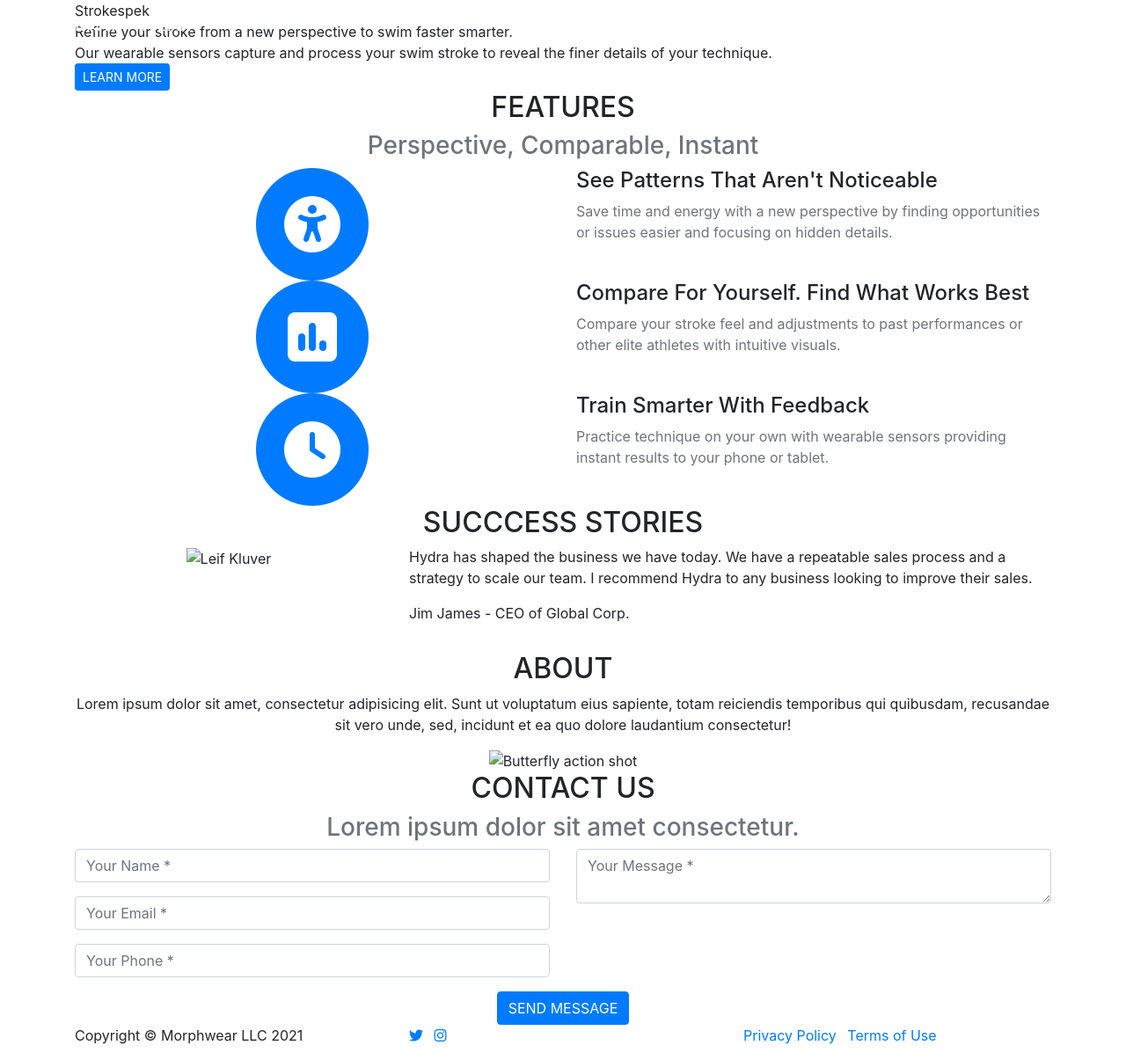
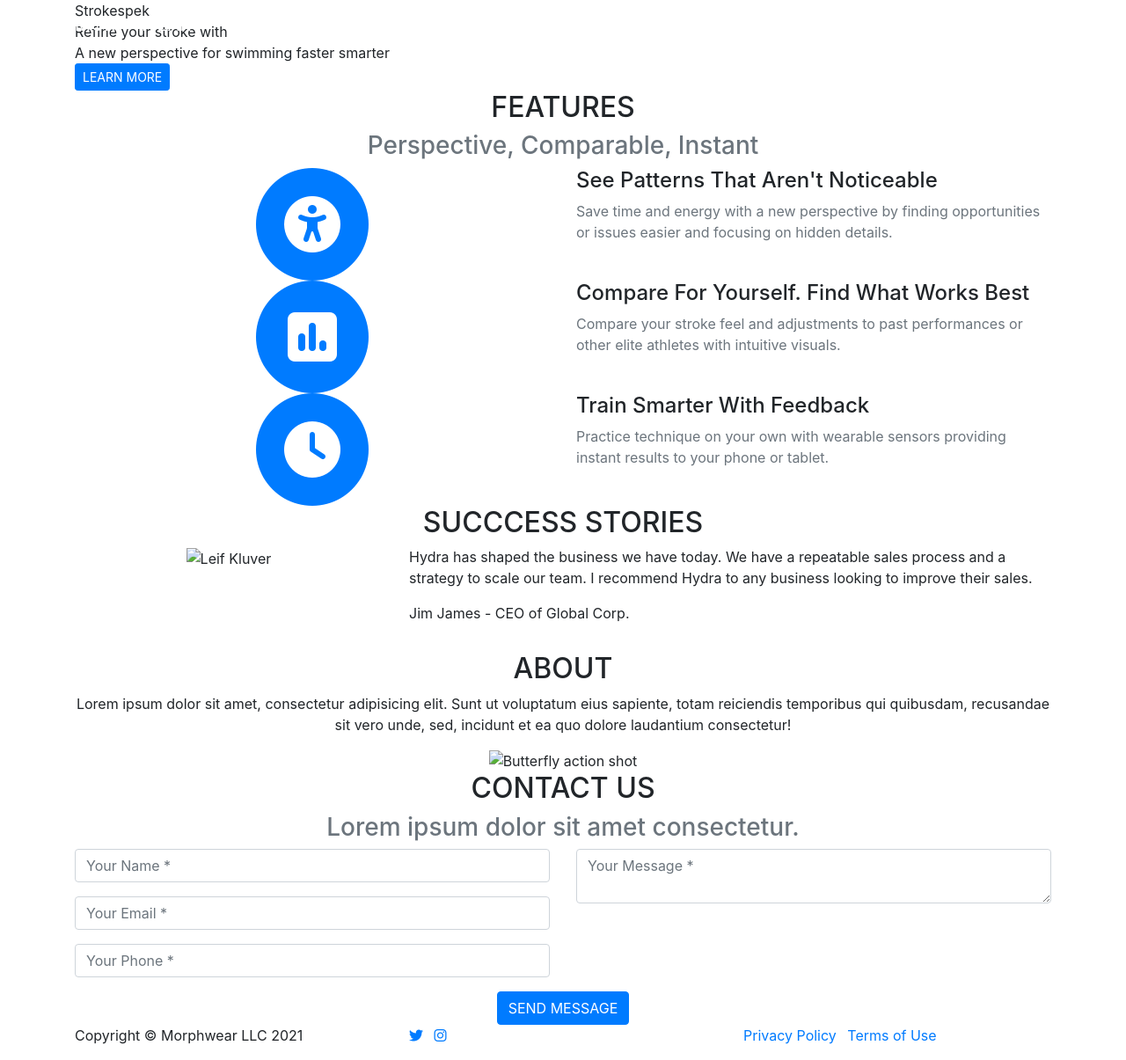
Before and after one commit to morphwear/strokespek, a Jekyll site: the page built from index.md, in a window 1280 px wide and 1205 px high. Shown: the whole window at 88% size. Built offline with Jekyll 4.4.1, drawn with Linux system fonts in a browser that asks for light colours; nearby versions of some CDN libraries; some web fonts are replaced; library files that are not in the unit come from our copies.

Commit message:
Update home.yml

```diff
--- a/_data/home.yml
+++ b/_data/home.yml
@@ -1,8 +1,9 @@
 intro:
+  lead-in: Refine your stroke with
   title: Strokespek
-  lead-in: Refine your stroke from a new perspective to swim faster smarter.
-  heading: Our wearable sensors capture and process your swim stroke to reveal the finer details of your technique.
+  heading: A new perspective for swimming faster smarter
   btn: Learn More
+  description: Our wearable sensors capture and process your swim stroke to reveal the finer details of your technique.
 
 features:
   heading: Features
```
